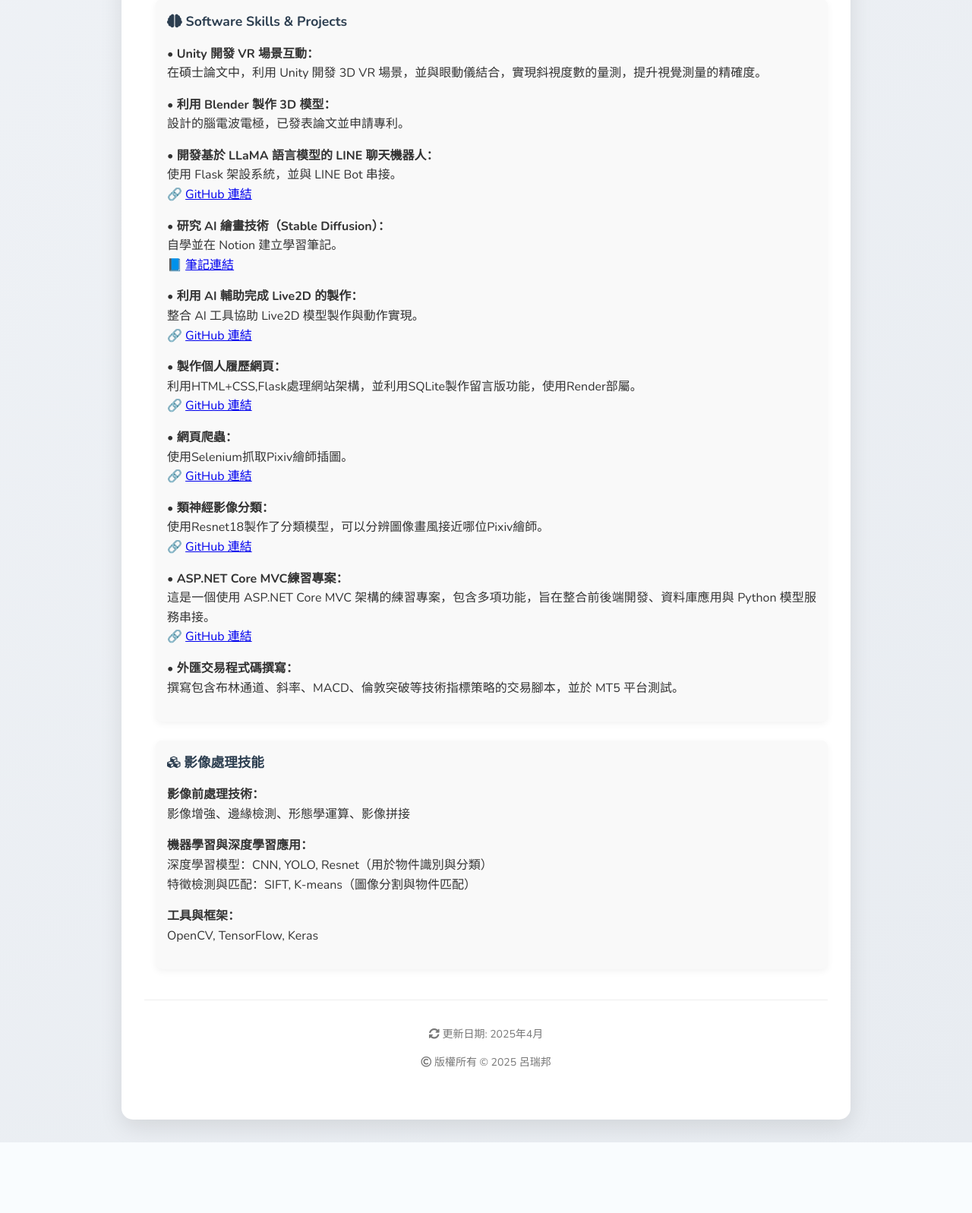
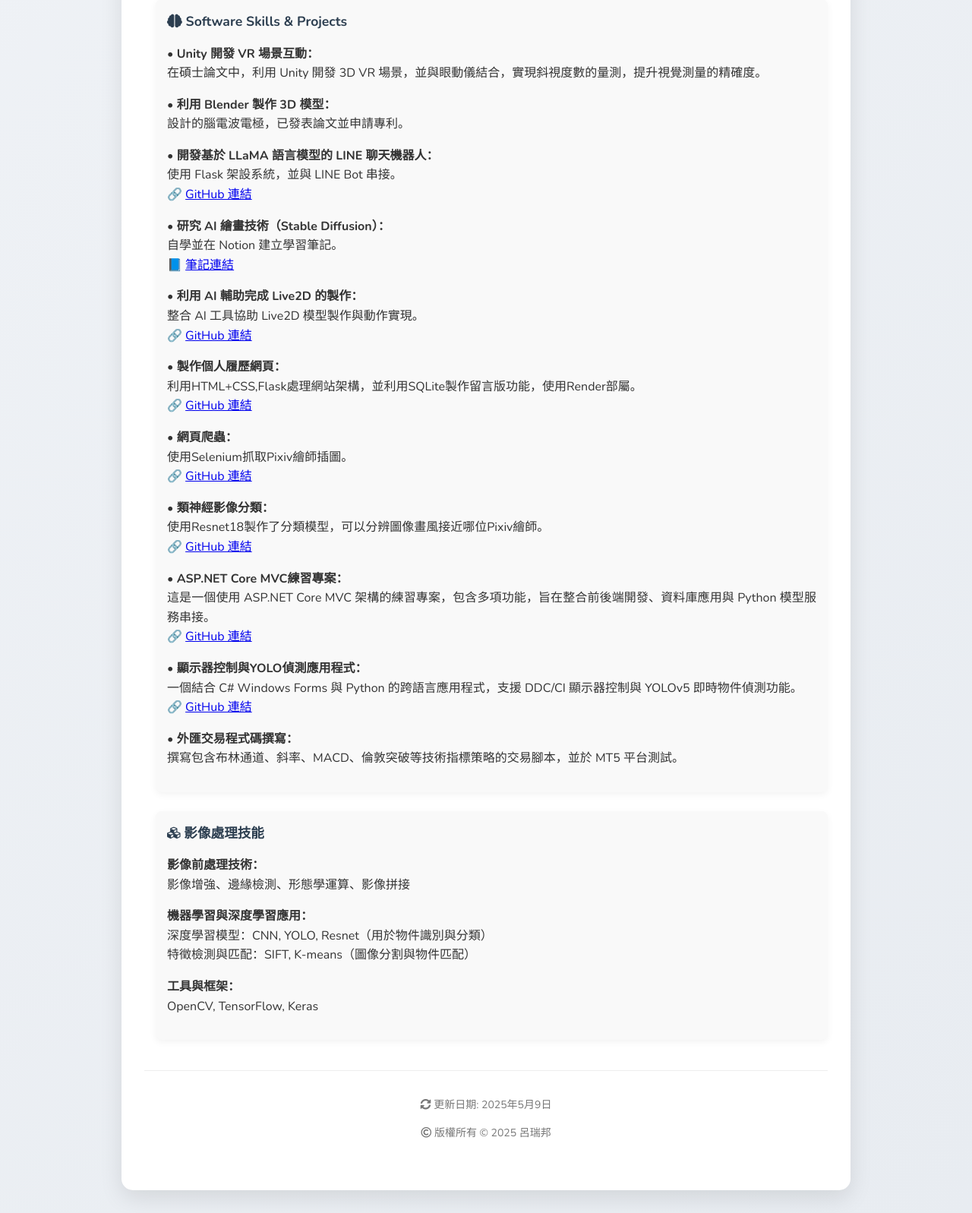
Before and after one commit to klo4634321/HTML_Demo, a Flask app: page /index in a window 1280 px wide. Shown: the part 3167-4764 px from the top of the page at 76% size. Before the commit the page ends 4671 px from the top, so only its background shows below. Run offline with Flask 3, Linux system fonts and the light colour scheme.

Commit message:
Update index.html

```diff
--- a/templates/index.html
+++ b/templates/index.html
@@ -126,7 +126,7 @@
                     <p><strong>Transport Protocol</strong> : TCP/IP</p>
                     <p><strong>Operating System</strong> :  Windows, Linux</p>
                     <p><strong>Other</strong> : NGROK, Stable diffusion, MySQL, SQLite</p>
-                    <p><strong>Conceptual Knowledge</strong> : Docker, RESTful API, ASP.NET Core MVC, MS SQL</p>
+                    <p><strong>Conceptual Knowledge</strong> : Docker, RESTful API, ASP.NET Core MVC, .NET Form, MS SQL</p>
                 </div>
             </div>
 
@@ -198,6 +198,11 @@
                     這是一個使用 ASP.NET Core MVC 架構的練習專案，包含多項功能，旨在整合前後端開發、資料庫應用與 Python 模型服務串接。<br>
                     🔗 <a href="https://github.com/klo4634321/Net-Demo" target="_blank">GitHub 連結</a></p>
 
+                    <p><strong>• 顯示器控制與YOLO偵測應用程式：</strong><br>
+                    一個結合 C# Windows Forms 與 Python 的跨語言應用程式，支援 DDC/CI 顯示器控制與 YOLOv5 即時物件偵測功能。<br>
+                    🔗 <a href="https://github.com/klo4634321/WinForms_DDC" target="_blank">GitHub 連結</a></p>
+
+
                     <p><strong>• 外匯交易程式碼撰寫：</strong><br>
                     撰寫包含布林通道、斜率、MACD、倫敦突破等技術指標策略的交易腳本，並於 MT5 平台測試。</p>
 
@@ -222,7 +227,7 @@
         </section>
 
         <footer>
-            <p><i class="fas fa-sync-alt"></i> 更新日期: 2025年4月</p>
+            <p><i class="fas fa-sync-alt"></i> 更新日期: 2025年5月9日</p>
             <p><i class="far fa-copyright"></i> 版權所有 © 2025 呂瑞邦</p>
         </footer>
     </div>
```
